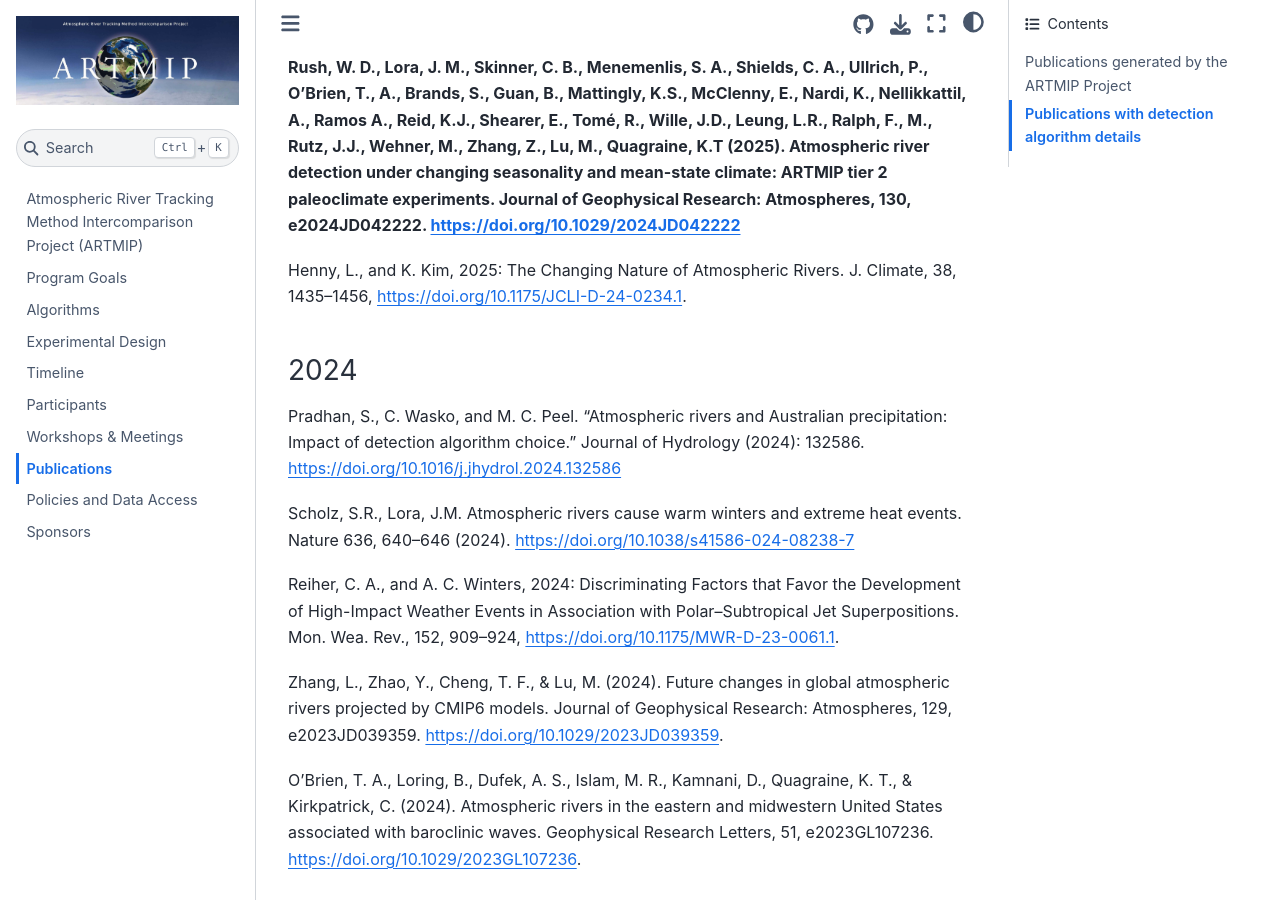
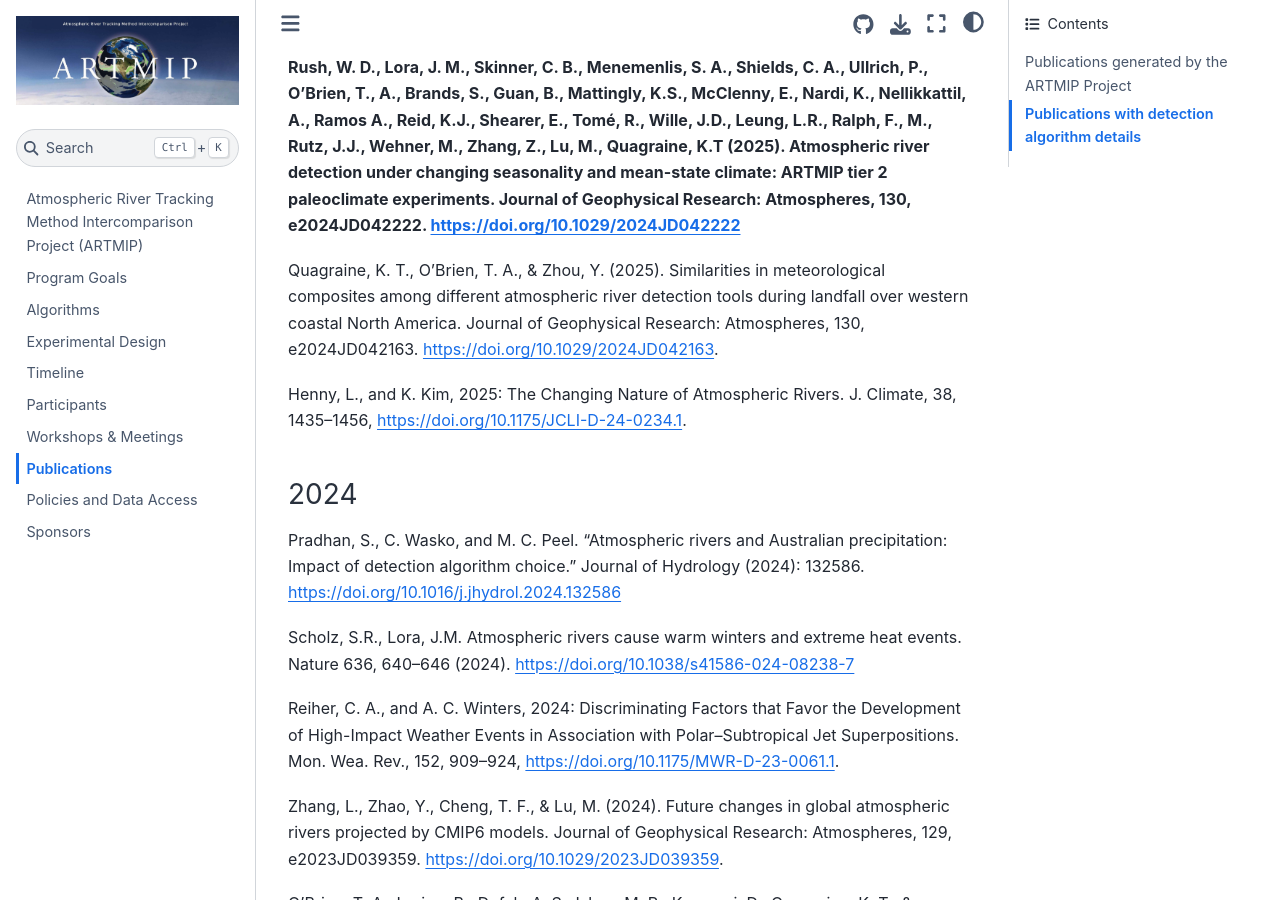
Before and after one commit to NCAR/ARTMIP, a Jupyter Book: the page built from book/publications.md, in a window 1280 px wide and 900 px high, scrolled down 318 px. Built offline with Jupyter Book 1.0.4 settings and Sphinx 7.4.7 and the Sphinx Book theme 1.1.4, drawn with Linux system fonts in a browser that asks for light colours.

Commit message:
Update publications.md add Quagraine paper

```diff
--- a/book/publications.md
+++ b/book/publications.md
@@ -7,6 +7,8 @@
 ### 2025
 
 **Rush, W. D., Lora, J. M., Skinner, C. B., Menemenlis, S. A., Shields, C. A., Ullrich, P., O’Brien, T., A., Brands, S., Guan, B., Mattingly, K.S., McClenny, E., Nardi, K., Nellikkattil, A., Ramos A., Reid,  K.J., Shearer, E., Tomé, R., Wille, J.D., Leung, L.R., Ralph, F., M., Rutz, J.J., Wehner, M., Zhang, Z., Lu, M., Quagraine, K.T (2025). Atmospheric river detection under changing seasonality and mean-state climate: ARTMIP tier 2 paleoclimate experiments. Journal of Geophysical Research: Atmospheres, 130, e2024JD042222. <https://doi.org/10.1029/2024JD042222>**
+
+Quagraine, K. T., O’Brien, T. A., & Zhou, Y. (2025). Similarities in meteorological composites among different atmospheric river detection tools during landfall over western coastal North America. Journal of Geophysical Research: Atmospheres, 130, e2024JD042163. <https://doi.org/10.1029/2024JD042163>.
 
 Henny, L., and K. Kim, 2025: The Changing Nature of Atmospheric Rivers. J. Climate, 38, 1435–1456, <https://doi.org/10.1175/JCLI-D-24-0234.1>.
 
```
